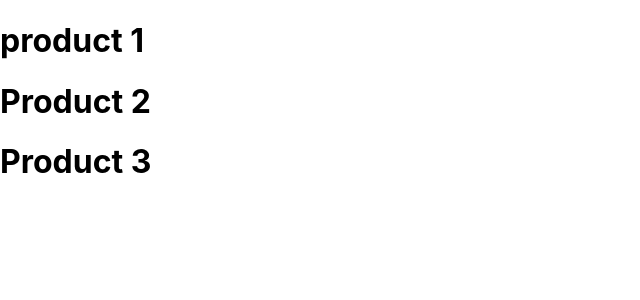
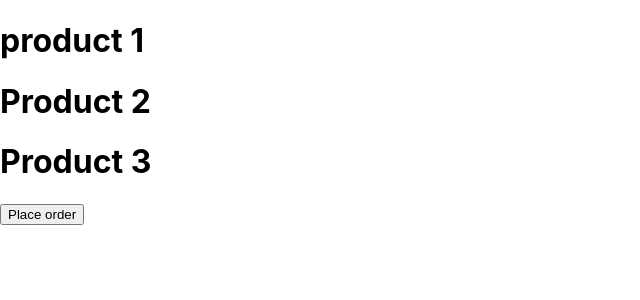
Before and after one commit to AdithyanKP/Next-js-Routing, a Next.js app: page /product in a window 1280 px wide. Shown: the top 300 px of the page, without its empty margins (0-640 px from the left). Built offline with nearby package versions, Linux system fonts and the light colour scheme.

Commit message:
programatic navigation

```diff
--- a/pages/product/index.js
+++ b/pages/product/index.js
@@ -1,6 +1,11 @@
 import Link from "next/link";
-
+import Router from "next/router";
 const index = () => {
+  //programatically navigation
+  const onClickHandler = () => {
+    console.log("place order");
+    Router.replace("/product/1");
+  };
   return (
     <>
       <h1>
@@ -10,6 +15,8 @@ const index = () => {
       </h1>
       <h1>Product 2</h1>
       <h1>Product 3</h1>
+
+      <button onClick={onClickHandler}>Place order</button>
     </>
   );
 };
```
